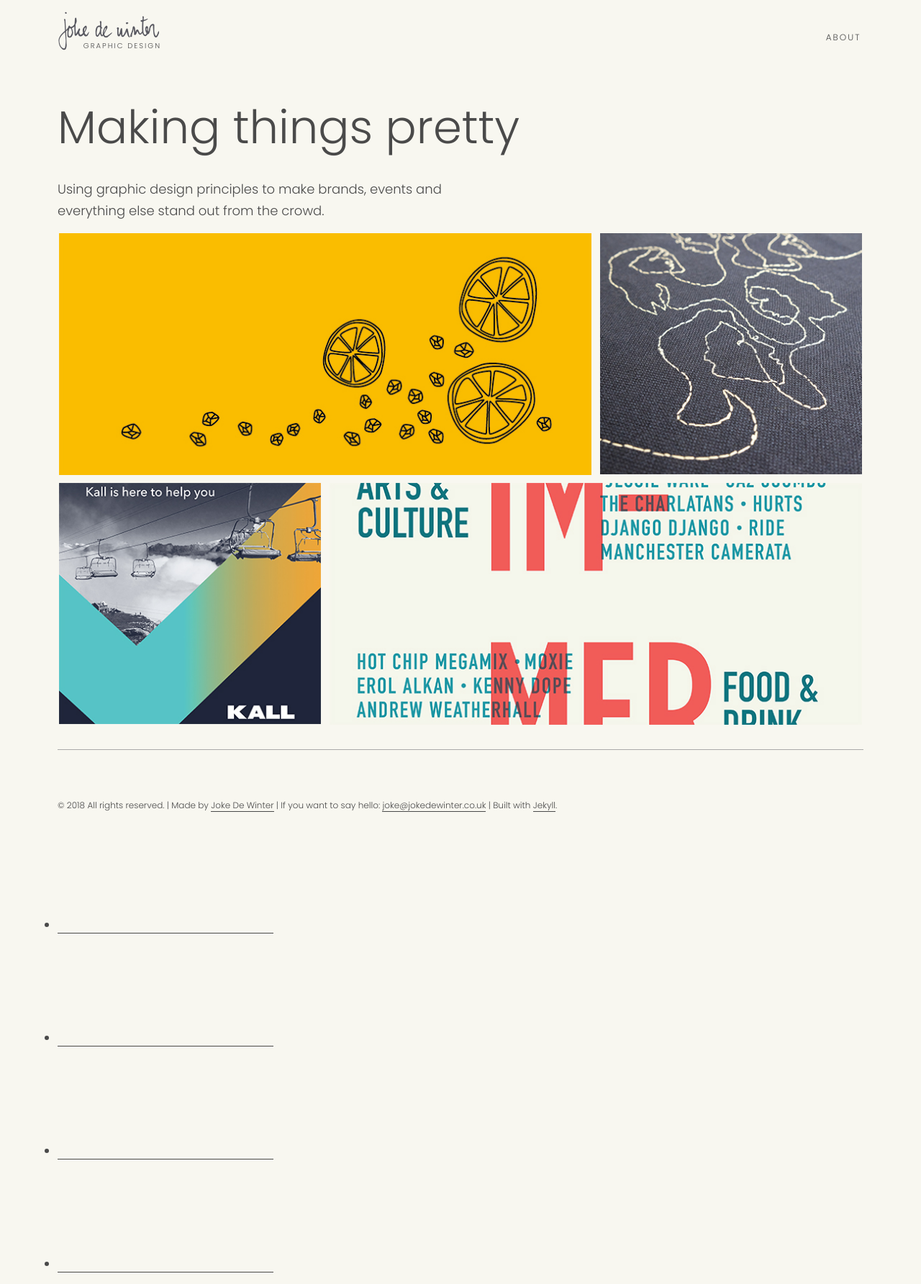
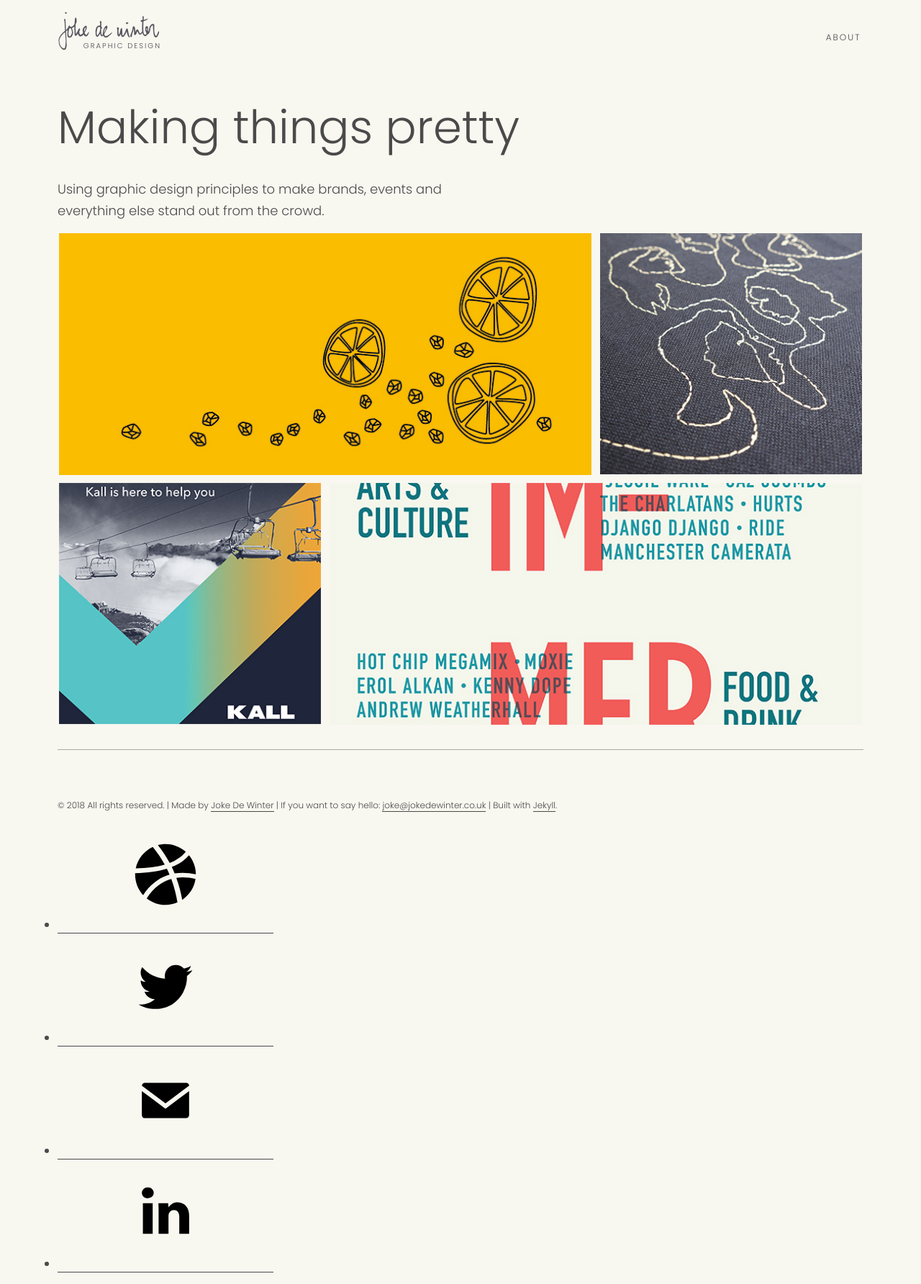
Before and after one commit to jokedewinter/graphic-design, a Jekyll site: the page built from index.md, in a window 1280 px wide. Shown: the whole page at 72% size. Built offline with Jekyll 4.4.1, drawn with Linux system fonts in a browser that asks for light colours.

Commit message:
Adding SVG sprite

```diff
--- a/_includes/header.html
+++ b/_includes/header.html
@@ -22,6 +22,34 @@
 
 <body class="site">
 
+<svg xmlns="http://www.w3.org/2000/svg" style="display: none;">
+
+<symbol id="email" viewBox="0 0 32 32">
+	<title>Email</title>
+	<desc>Email address</desc>
+	<g fill-rule="evenodd"><path d="M9 13.2l7 5.25 7-5.25v7.18c0 .24-.1.44-.26.6-.17.18-.37.27-.6.27H9.86c-.24 0-.44-.1-.6-.26-.18-.18-.27-.38-.27-.63V13.2z"></path><path d="M23 11.63l-7 5.24-7-5.25c0-.24.1-.44.26-.6.17-.18.37-.27.62-.27h12.24c.25 0 .45.1.62.26.17.18.26.38.26.63z"></path></g>
+</symbol>
+
+<symbol id="dribbble" viewBox="0 0 32 32">
+    <title>Dribbble</title>
+    <desc>Link to Dribbble profile</desc>
+    <path d="M22 9.3c-1.2 1.4-2.77 2.5-4.75 3.28-.93-1.75-2.08-3.54-3.5-5.3C14.48 7.12 15.23 7 16 7c2.3 0 4.42.88 6 2.3zm-9.77-1.47c1.44 1.75 2.6 3.52 3.54 5.25-2.34.7-5.17 1.07-8.6 1.13.58-2.82 2.5-5.18 5.06-6.37zm10.73 2.47c1.27 1.53 2.02 3.5 2.04 5.66-2.23-.5-4.33-.6-6.3-.28-.24-.62-.53-1.24-.83-1.9 2.1-.82 3.77-2 5.1-3.48zm-6.46 5.95c-2.83 1-5.23 2.96-7.13 5.86C7.9 20.5 7 18.37 7 16v-.4c3.77-.08 6.86-.5 9.4-1.3.3.6.54 1.16.8 1.74l-.7.2zm2.7.75c2-.3 3.95-.1 5.7.35-.38 2.57-1.86 4.78-3.94 6.15-.35-1.94-.87-4.14-1.75-6.5zm-1.5.3c.95 2.56 1.5 4.93 1.84 6.97-1.1.48-2.3.73-3.54.73-2.1 0-4.06-.73-5.58-1.93 2.1-3.32 4.67-5.03 7.27-5.76z" fill-rule="evenodd"></path>
+</symbol>
+
+<symbol id="linkedin" viewBox="0 0 32 32">
+    <title>LinkedIn</title>
+    <desc>Link to LinkedIn profile</desc>
+    <g fill-rule="evenodd"><path d="M10.74 11.5h-.02c-.5 0-.92-.15-1.24-.46-.32-.3-.48-.7-.48-1.15 0-.47.16-.85.5-1.15.3-.3.74-.46 1.26-.46s.93.15 1.25.45c.33.3.5.68.5 1.14 0 .45-.16.84-.5 1.14-.3.3-.74.46-1.26.46zM13.96 22v-7l-.05-2.04h2.88l.1 1.25c.3-.46.68-.84 1.12-1.1.44-.3.94-.43 1.5-.43 1.05 0 1.9.36 2.54 1.08.64.7.96 1.7.96 3V22h-2.92v-4.96c0-.7-.15-1.2-.44-1.54-.3-.33-.68-.5-1.14-.5-.47 0-.86.15-1.16.45-.3.3-.46.74-.46 1.3V22h-2.92zM9.3 12.96h2.9V22H9.3"></path></g>
+</symbol>
+
+<symbol id="twitter" viewBox="0 0 32 32">
+    <title>Twitter</title>
+    <desc>Link to Twitter profile</desc>
+	<path d="M24 10.87c-.44.66-.98 1.23-1.63 1.7V13c0 .73-.1 1.46-.28 2.2-.2.74-.46 1.45-.8 2.15-.35.7-.8 1.34-1.34 1.95-.54.6-1.15 1.13-1.82 1.58-.67.45-1.45.8-2.32 1.07-.88.26-1.8.4-2.78.4-1.97 0-3.65-.46-5.04-1.35.24.04.5.05.78.05.73 0 1.44-.14 2.14-.42.7-.28 1.34-.66 1.93-1.13-.7 0-1.34-.22-1.9-.65-.57-.43-.95-.97-1.15-1.63.22.04.42.06.6.06.3 0 .6-.04.88-.12-.75-.15-1.38-.52-1.88-1.12-.5-.6-.75-1.3-.75-2.1v-.03c.47.26.96.4 1.48.4-.45-.3-.8-.68-1.07-1.16-.26-.48-.4-1-.4-1.55 0-.54.15-1.07.45-1.6.83 1 1.83 1.8 3 2.38 1.16.58 2.42.9 3.77 1-.05-.22-.07-.47-.07-.77 0-.9.32-1.67.95-2.3.64-.65 1.4-.96 2.32-.96.93 0 1.74.34 2.4 1.03.76-.15 1.45-.42 2.08-.8-.25.8-.73 1.4-1.44 1.82.66-.08 1.3-.26 1.9-.53z" fill-rule="evenodd"></path>
+</symbol>
+
+</svg>
+
 <header id="masthead" class="site__header" role="banner">
 	<a class="site__banner" href="{{ site.baseurl }}/" rel="home">
 		<h1>{{ site.title }}</h1>
```
